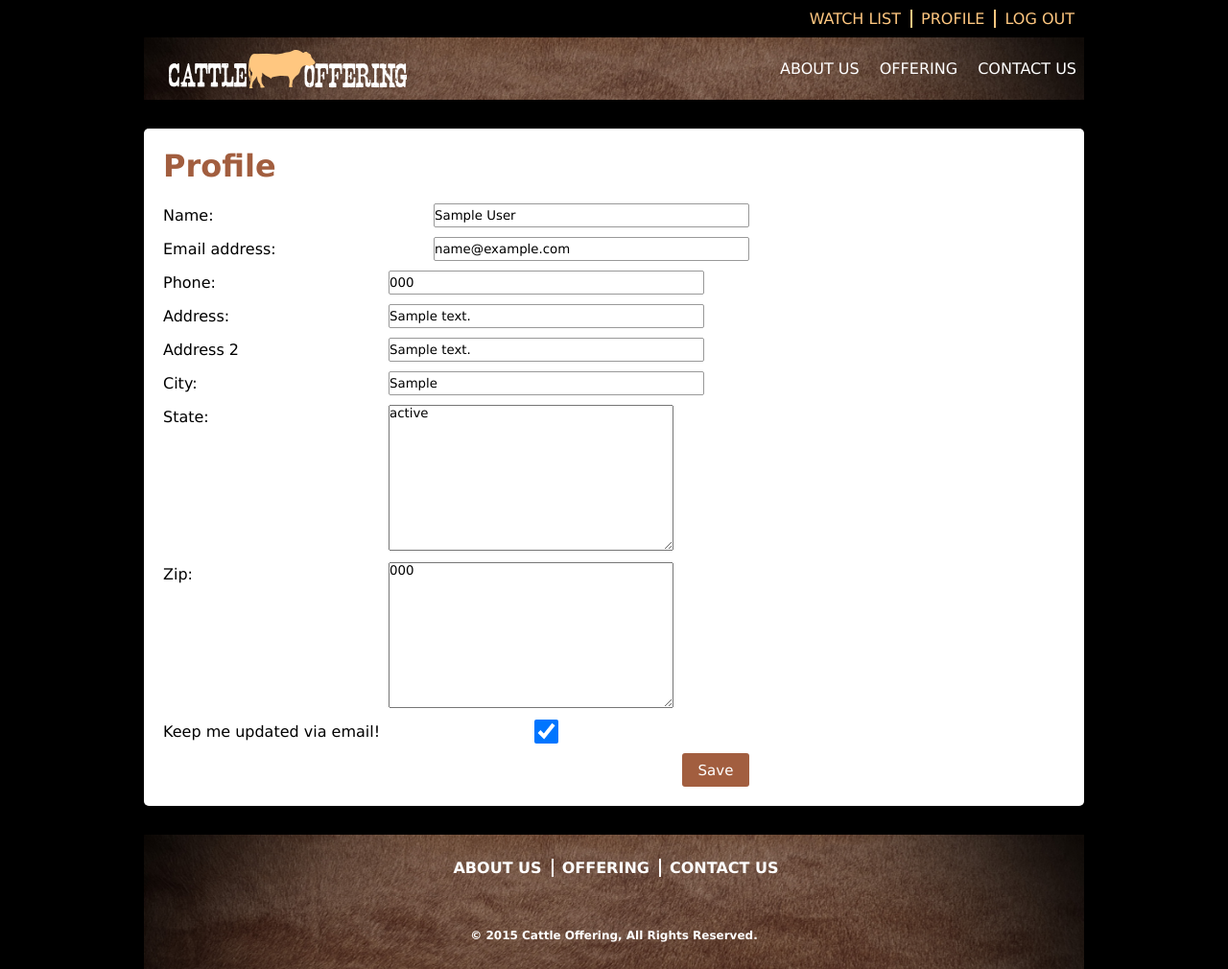
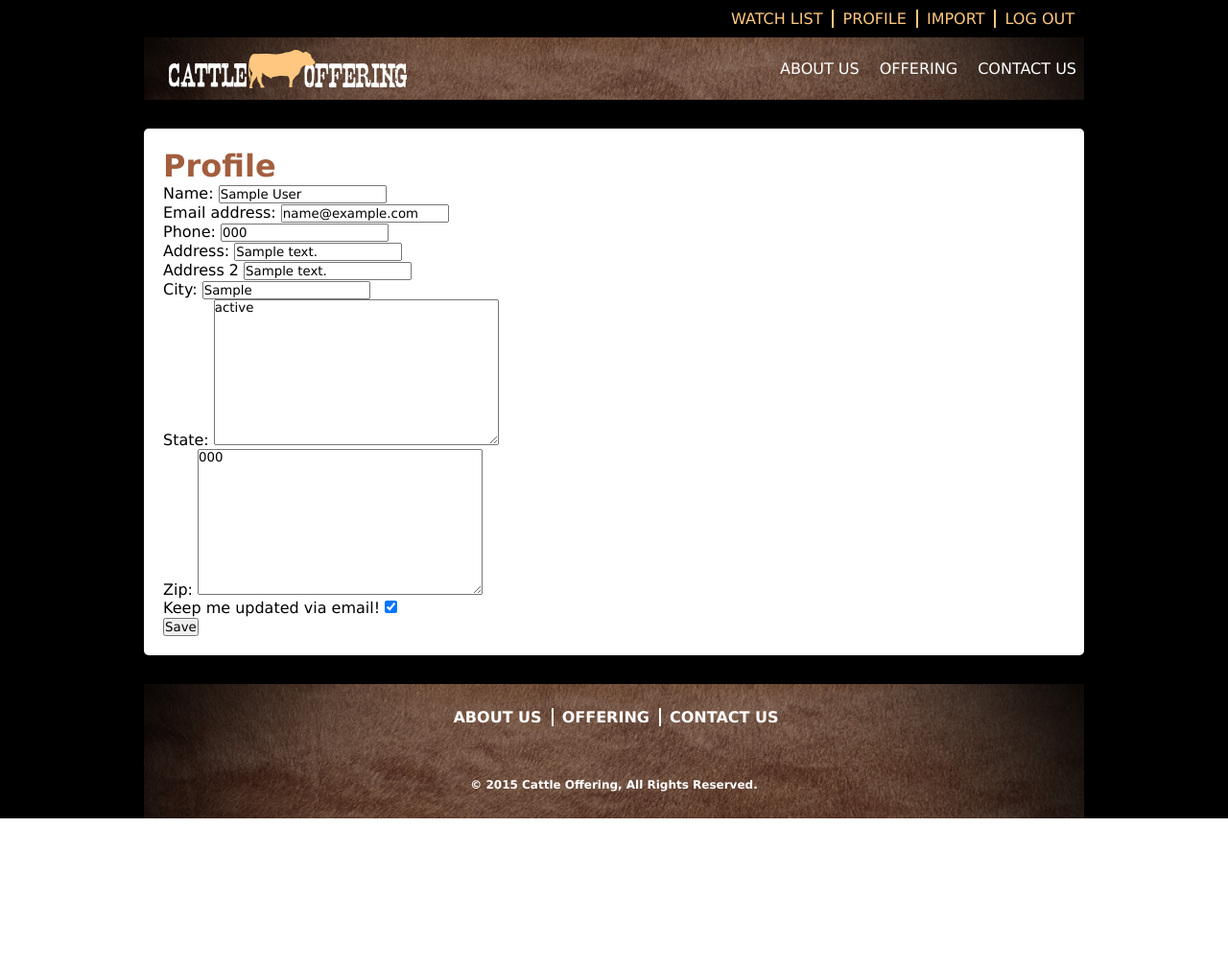
Before and after one commit to freshcodellc/cattle-offering, a Django app: page /account/profile/edit/1/ in a window 1280 px wide. Shown: the whole page at 96% size. After the commit the page ends 853 px from the top, so only its background shows below. Run offline with Django 3.2, Linux system fonts and the light colour scheme; a user stored in the database is signed in; tables that the repository leaves empty hold one stand-in row (values such as "Sample post"); style sheets or scripts are compiled from the project's sources; parts of the project's set-up code (start-up, migrations or seed data) failed here and were passed over; some libraries are stand-ins or nearby versions.

Commit message:
Make cattle import view protected, minor bug fixes

```diff
--- a/cattle/urls.py
+++ b/cattle/urls.py
@@ -1,12 +1,12 @@
 from django.conf.urls import url
 from django.views.generic import TemplateView
 
-from .views import *
+from . import views
 
 urlpatterns = [
-    url(r'^offering/(?P<pk>[-\w]+)/$', CattleDetailView.as_view(), name='offering-detail'),
-    url(r'^offering/(?P<pk>[-\w]+)/(?P<action>[\w\-]+)/$', ToggleCattleWatchView.as_view(), name='offering-toggle-watch'),
-    url(r'^offering', CattleFilterListView.as_view(), name='offering'),
-    url(r'^import', ImportCattleView.as_view(), name='import-cattle'),
+    url(r'^offering/(?P<pk>[-\w]+)/$', views.CattleDetailView.as_view(), name='offering-detail'),
+    url(r'^offering/(?P<pk>[-\w]+)/(?P<action>[\w\-]+)/$', views.ToggleCattleWatchView.as_view(), name='offering-toggle-watch'),
+    url(r'^offering', views.CattleFilterListView.as_view(), name='offering'),
+    url(r'^import', views.ImportCattleView.as_view(), name='import-cattle'),
     url(r'^success', TemplateView.as_view(template_name='cattle/success.html'), name='success')
 ]
--- a/core/templates/base.html
+++ b/core/templates/base.html
@@ -22,6 +22,9 @@
         {% else %}
           <a class="action-menu__link" href="{% url 'watchlist' %}">Watch List</a>
           <a class="action-menu__link" href="{% url 'edit-profile' request.user.id %}">Profile</a>
+          {% if request.user.is_superuser %}
+            <a class="action-menu__link" href="{% url 'cattle:import-cattle' %}">Import</a>
+          {% endif %}
           <a class="action-menu__link" href="{% url 'logout' %}">Log Out</a>
         {% endif %}
       </nav>
--- a/user/templates/user/profile-edit.html
+++ b/user/templates/user/profile-edit.html
@@ -13,55 +13,55 @@
       {% for field in form.errors %}
       {% endfor %}
     {% endif %}
-    <form class="form-signup" method="post" action="">
+    <form class="form-profile" method="post" action="">
       {% csrf_token %}
       {{ form.name.errors }}
-      <div class="form-signup__wrapper">
-        <label class="form-signup__label" for="id_name">Name:</label>
-        {{ form.name|addclass:'signup__first-name' }}
+      <div class="form-profile__wrapper">
+        <label class="form-profile__label" for="id_name">Name:</label>
+        {{ form.name|addclass:'profile__first-name' }}
       </div>
       {{ form.email.errors }}
-      <div class="form-signup__wrapper">
-        <label class="form-signup__label" for="id_email">Email address:</label>
-        {{ form.email|addclass:'signup__email' }}
+      <div class="form-profile__wrapper">
+        <label class="form-profile__label" for="id_email">Email address:</label>
+        {{ form.email|addclass:'profile__email' }}
       </div>
       {{ form.phone.errors }}
-      <div class="form-signup__wrapper">
-        <label class="form-signup__last" for="id_phone">Phone:</label>
-        {{ form.phone|addclass:'signup__phone' }}
+      <div class="form-profile__wrapper">
+        <label class="form-profile__last" for="id_phone">Phone:</label>
+        {{ form.phone|addclass:'profile__phone' }}
       </div>
       {{ form.address.errors }}
-      <div class="form-signup__wrapper">
-        <label class="form-signup__last" for="id_address">Address:</label>
-        {{ form.address|addclass:'signup__address' }}
+      <div class="form-profile__wrapper">
+        <label class="form-profile__last" for="id_address">Address:</label>
+        {{ form.address|addclass:'profile__address' }}
       </div>
       {{ form.address2.errors }}
-      <div class="form-signup__wrapper">
-        <label class="form-signup__last" for="id_address2">Address 2</label>
-        {{ form.address2|addclass:'signup__address2' }}
+      <div class="form-profile__wrapper">
+        <label class="form-profile__last" for="id_address2">Address 2</label>
+        {{ form.address2|addclass:'profile__address2' }}
       </div>
       {{ form.city.errors }}
-      <div class="form-signup__wrapper">
-        <label class="form-signup__last" for="id_city">City:</label>
-        {{ form.city|addclass:'signup__city' }}
+      <div class="form-profile__wrapper">
+        <label class="form-profile__last" for="id_city">City:</label>
+        {{ form.city|addclass:'profile__city' }}
       </div>
       {{ form.state.errors }}
-      <div class="form-signup__wrapper">
-        <label class="form-signup__last" for="id_state">State:</label>
-        {{ form.state|addclass:'signup__state' }}
+      <div class="form-profile__wrapper">
+        <label class="form-profile__last" for="id_state">State:</label>
+        {{ form.state|addclass:'profile__state' }}
       </div>
       {{ form.zip.errors }}
-      <div class="form-signup__wrapper">
-        <label class="form-signup__last" for="id_zip">Zip:</label>
-        {{ form.zip|addclass:'signup__zip' }}
+      <div class="form-profile__wrapper">
+        <label class="form-profile__last" for="id_zip">Zip:</label>
+        {{ form.zip|addclass:'profile__zip' }}
       </div>
       {{ form.newsletter.errors }}
-      <div class="form-signup__wrapper">
-        <label class="form-signup__last" for="id_newsletter">Keep me updated via email!</label>
-        {{ form.newsletter|addclass:'signup__newsletter' }}
+      <div class="form-profile__wrapper">
+        <label class="form-profile__last" for="id_newsletter">Keep me updated via email!</label>
+        {{ form.newsletter|addclass:'profile__newsletter' }}
       </div>
-      <div class="form-signup__wrapper">
-        <button class="button__signup" type="submit" value="">Save</button>
+      <div class="form-profile__wrapper">
+        <button class="button__profile" type="submit" value="">Save</button>
       </div>
     </form>
   </div>
--- a/user/templates/user/watch_list.html
+++ b/user/templates/user/watch_list.html
@@ -1,9 +1,9 @@
 {% extends 'base.html' %}
-{% block title %}Offering{% endblock %}
+{% block title %}Watch List{% endblock %}
 
 {% block content %}
   <div class="main-content main-content--white">
-    <h1 class="main-content__title">Offering</h1>
+    <h1 class="main-content__title">Watch List</h1>
     {% for cattle in object_list %}
     <div class="offering-content-listing clear">
       <div class="offering-content-listing__column">
@@ -23,7 +23,7 @@
       </div>
     </div>
     {% empty %}
-      <p class="offering-content__message">No cattle currently in the system.</p>
+      <p class="offering-content__message">No cattle currently in your watch list.</p>
     {% endfor %}
   </div>
 {% endblock %}
```
Also changed, not shown: cattle/views.py (+10 -4 lines), cattle_offering/mixins.py (added, +22 -0 lines).
